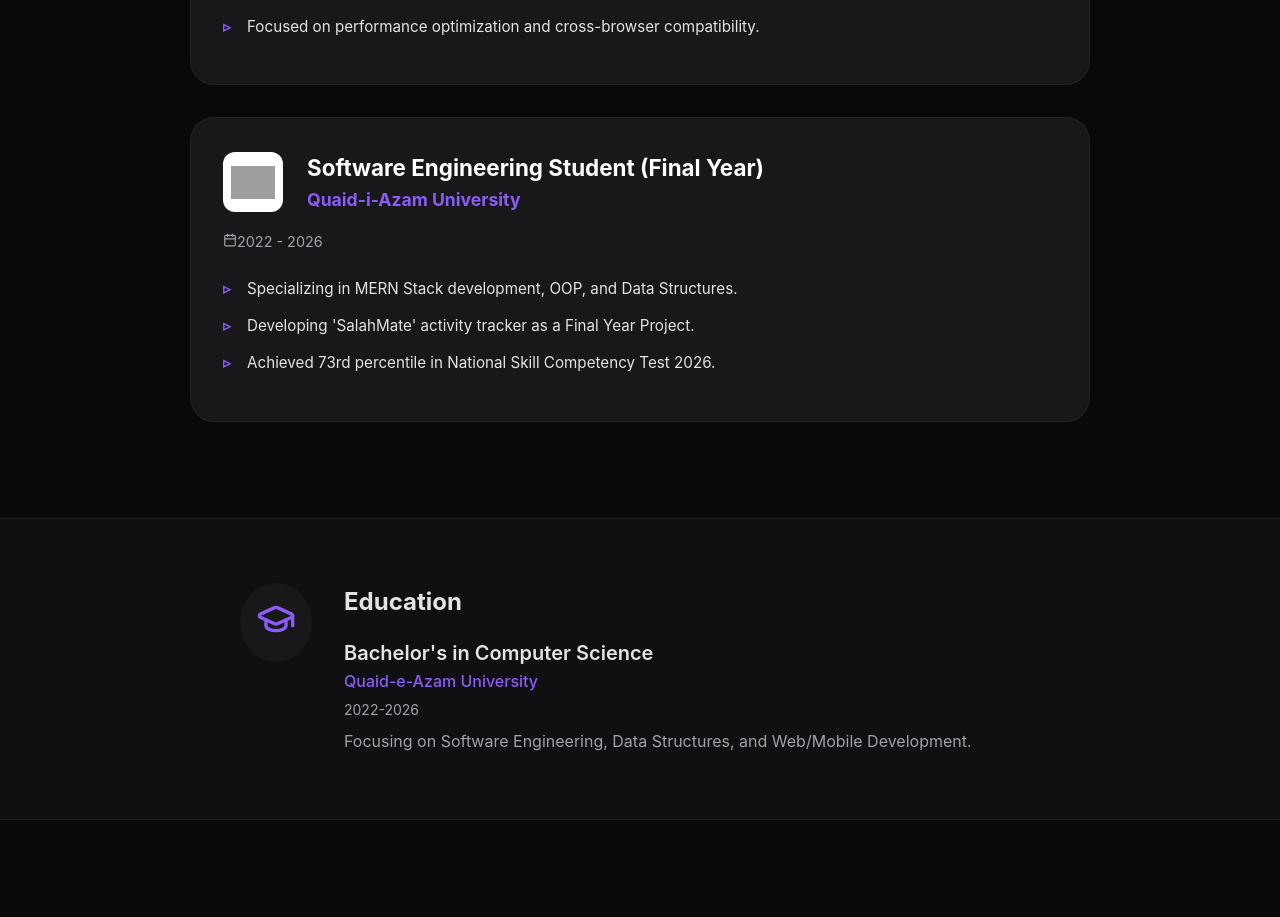
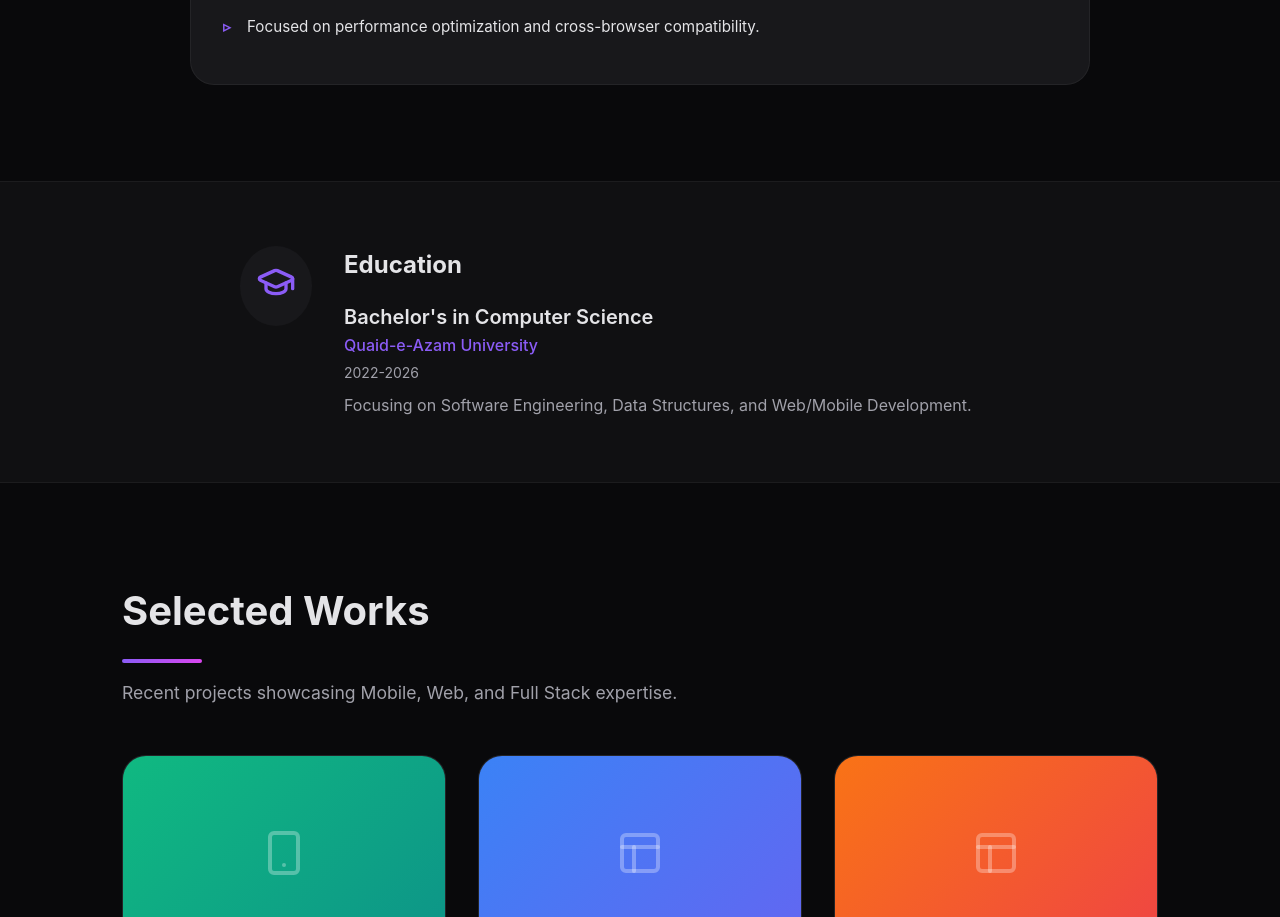
Before and after one commit to Tayyab-Mehboob786/Tayyab-Mehboob, a React (Vite) app: page / in a window 1280 px wide. Shown: the part 3903-4820 px from the top of the page. Built offline with nearby package versions, Linux system fonts and the light colour scheme; no server answers; grey boxes are pictures that could not be loaded.

Commit message:
Update UI layout and fix navigation bug

```diff
--- a/src/data.jsx
+++ b/src/data.jsx
@@ -107,17 +107,6 @@ export const PORTFOLIO_DATA = {
         "Focused on performance optimization and cross-browser compatibility."
       ]
     },
-    {
-      company: "Quaid-i-Azam University",
-      role: "Software Engineering Student (Final Year)",
-      period: "2022 - 2026",
-      logo: "/qau.png",
-      desc: [
-        "Specializing in MERN Stack development, OOP, and Data Structures.",
-        "Developing 'SalahMate' activity tracker as a Final Year Project.",
-        "Achieved 73rd percentile in National Skill Competency Test 2026."
-      ]
-    }
   ],
   education: [
     {
```
